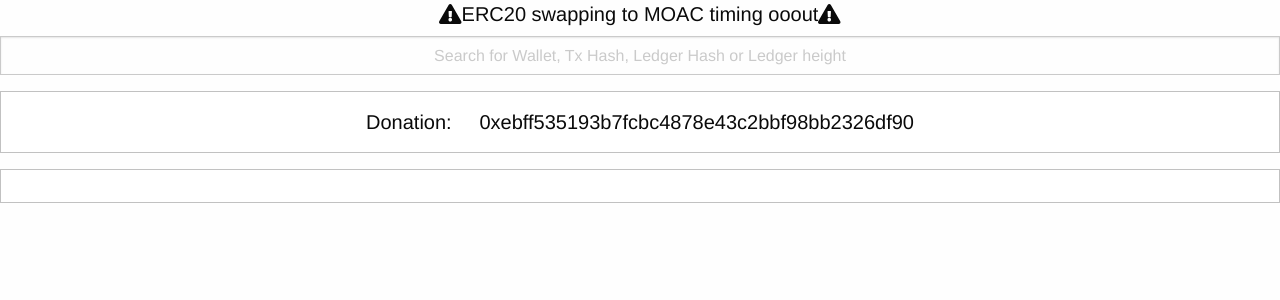
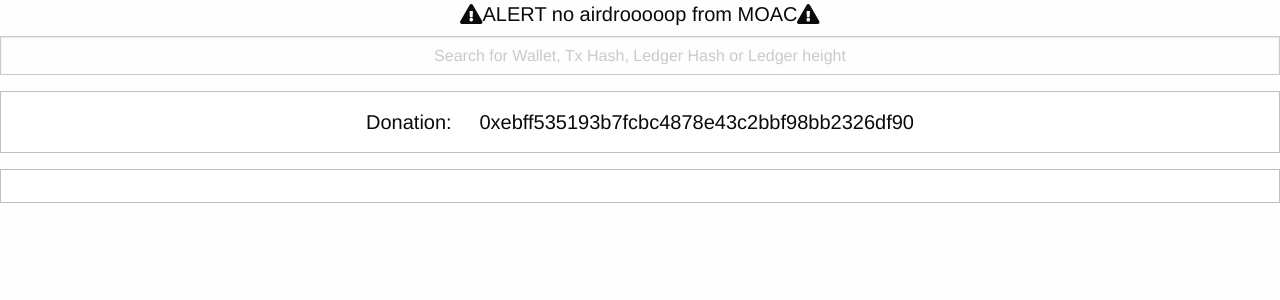
Before and after one commit to moactum/moacscan, a Django app: template templates/site.html in a window 1280 px wide. Shown: the part 55-355 px from the top of the page. Run offline with Django 3.2, Linux system fonts and the light colour scheme; the template is opened without the code that fills it, so the values that code supplies are empty; some libraries are stand-ins or nearby versions.

Commit message:
update template

```diff
--- a/templates/site.html
+++ b/templates/site.html
@@ -59,7 +59,7 @@
     <div class="grid-container full">
       <div class="grid-x grid-margin-x text-center align-center-middle">
         <div class="cell">
-			<h5><i class="fas fa-exclamation-triangle"></i>{% trans 'ERC20 swapping to MOAC timing ooout' %}<i class="fas fa-exclamation-triangle"></i></h5>
+			<h5><i class="fas fa-exclamation-triangle"></i>{% trans 'ALERT no airdrooooop from MOAC' %}<i class="fas fa-exclamation-triangle"></i></h5>
         </div>
       </div>
     </div>
```
